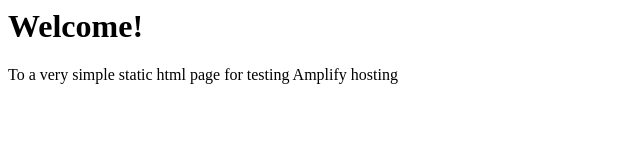
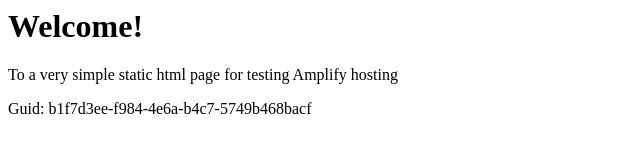
Before and after one commit to aws-aemilia-iad/Github-PR-Commit-Integration-Test-DoNotTouch-v0-prod-us-east-1, a website: page src/index.html in a window 1280 px wide. Shown: the whole page, without its empty margins (0-640 px from the left). Drawn offline with Linux system fonts and the light colour scheme.

Commit message:
commit from integ tests

```diff
--- a/src/index.html
+++ b/src/index.html
@@ -1,3 +1,5 @@
+
+
 <html lang="en">
 
 <head>
@@ -10,6 +12,6 @@
 <body>
     <h1>Welcome!</h1>
     <p>To a very simple static html page for testing Amplify hosting</p>
-</body>
+    <p>Guid: b1f7d3ee-f984-4e6a-b4c7-5749b468bacf</p></body>
 
 </html>
```
